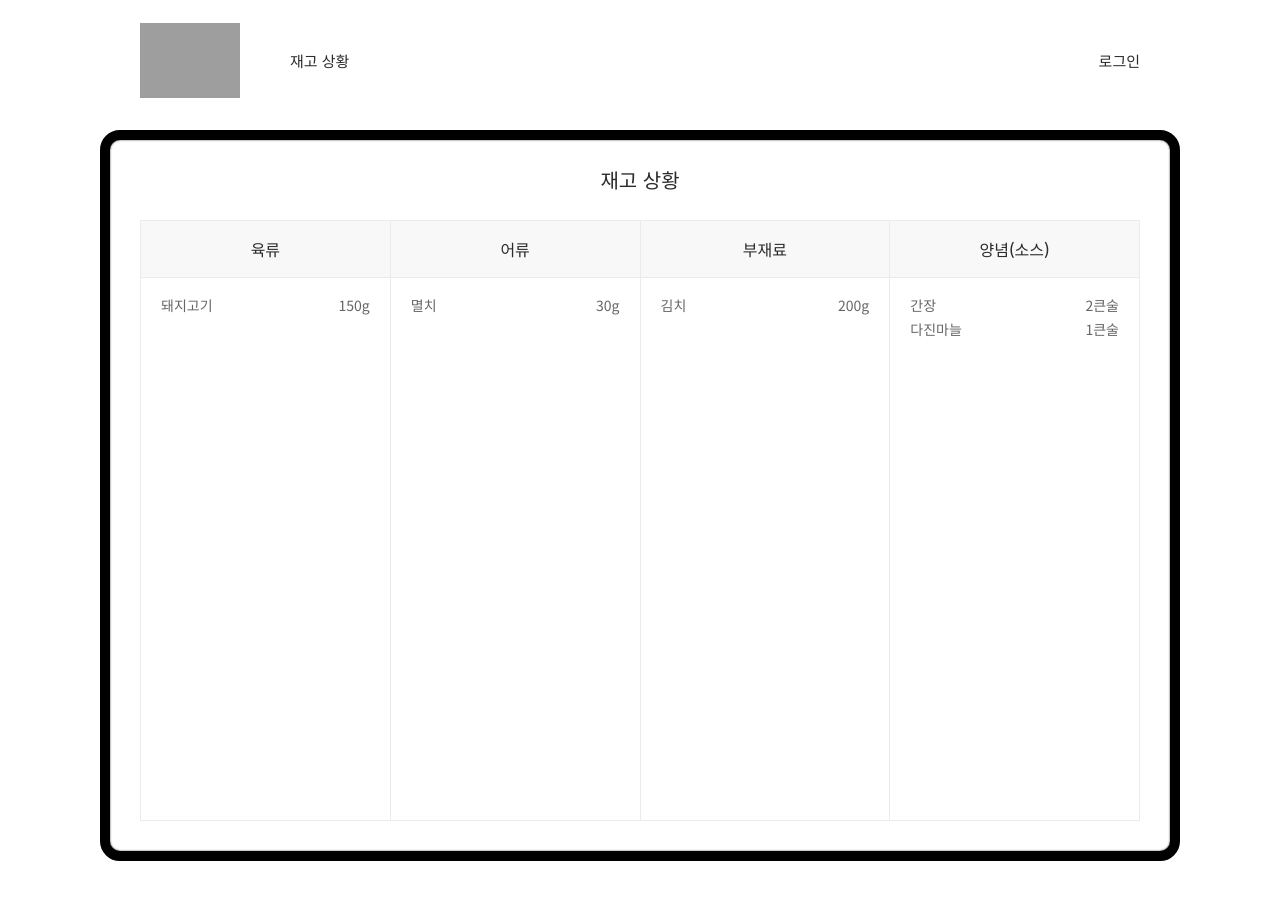
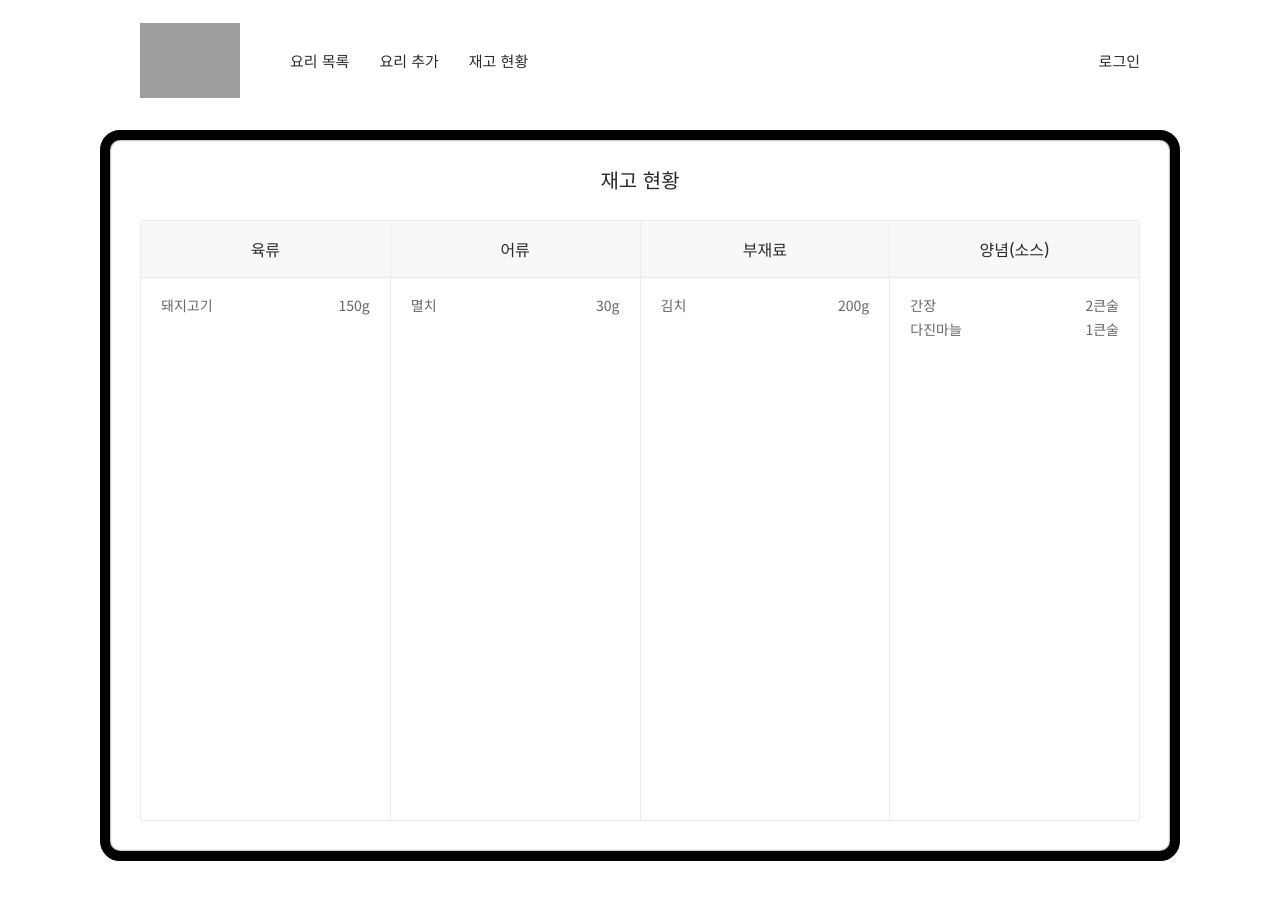
Before and after one commit to tachyon83/weeklyRestaurant2, a React (Create React App) app: page /inventory in a window 1280 px wide. Shown: the top 900 px of the page. Built offline with nearby package versions, Linux system fonts and the light colour scheme; grey boxes are pictures that could not be loaded.

Commit message:
요리목록, 요리리스트 구분 분리

```diff
--- a/src/component/CookingDetail.jsx
+++ b/src/component/CookingDetailPop.jsx
@@ -1,6 +1,6 @@
 import React, {useCallback} from 'react';
 
-const CookingDetail = ({setIsDetailPopup}) => {
+const CookingDetailPop = ({setIsDetailPopup}) => {
     const handleCloseDetail = useCallback(
         () => {
             setIsDetailPopup(false)
@@ -74,4 +74,4 @@ const CookingDetail = ({setIsDetailPopup}) => {
     )
 };
 
-export default CookingDetail;
+export default CookingDetailPop;
--- a/src/component/CookingList.jsx
+++ b/src/component/CookingListPop.jsx
@@ -1,6 +1,6 @@
 import React, {useCallback} from 'react';
 
-const CookingList = ({setIsListPopup}) => {
+const CookingListPop = ({setIsListPopup}) => {
     const handleCloseList = useCallback(
         () => {
             setIsListPopup(false)
@@ -108,4 +108,4 @@ const CookingList = ({setIsListPopup}) => {
     )
 };
 
-export default CookingList;
+export default CookingListPop;
--- a/src/component/Inventory.jsx
+++ b/src/component/Inventory.jsx
@@ -3,7 +3,7 @@ import React from "react";
 const Inventory = (props) => {
   return (
     <div className="Inventory">
-      <h2>재고 상황</h2>
+      <h2>재고 현황</h2>
       <div className="Inventory__wrap">
         <dl>
             <dt className="Inventory__category">육류</dt>
--- a/src/component/Main.jsx
+++ b/src/component/Main.jsx
@@ -1,7 +1,7 @@
 import React, {useState} from 'react';
 import Calendar from './Calendar';
-import CookingDetail from './CookingDetail';
-import CookingList from './CookingList';
+import CookingDetailPop from './CookingDetailPop';
+import CookingListPop from './CookingListPop';
 
 const Main = (props) => {
   const { isDetailPopup, isListPopup, setIsDetailPopup, setIsListPopup } = props;
@@ -13,8 +13,8 @@ const Main = (props) => {
         setIsListPopup={setIsListPopup}
       />
 
-      {isDetailPopup && <CookingDetail setIsDetailPopup={setIsDetailPopup} />}
-      {isListPopup && <CookingList setIsListPopup={setIsListPopup} />}
+      {isDetailPopup && <CookingDetailPop setIsDetailPopup={setIsDetailPopup} />}
+      {isListPopup && <CookingListPop setIsListPopup={setIsListPopup} />}
     </>
   )
 };
--- a/src/component/Navigation.jsx
+++ b/src/component/Navigation.jsx
@@ -23,8 +23,9 @@ const Navigation = (props) => {
           </Link>
         </h1>
         <ul>
-          {/* <li>요리 목록</li> */}
-          <li><Link to="/inventory">재고 상황</Link></li>
+          <li>요리 목록</li>
+          <li>요리 추가</li>
+          <li><Link to="/inventory">재고 현황</Link></li>
         </ul>
         {
           islogin
```
